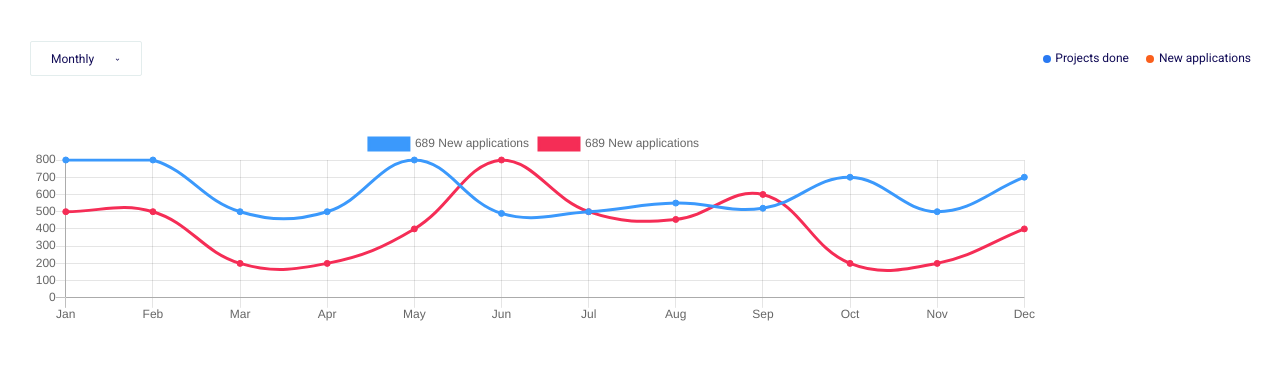
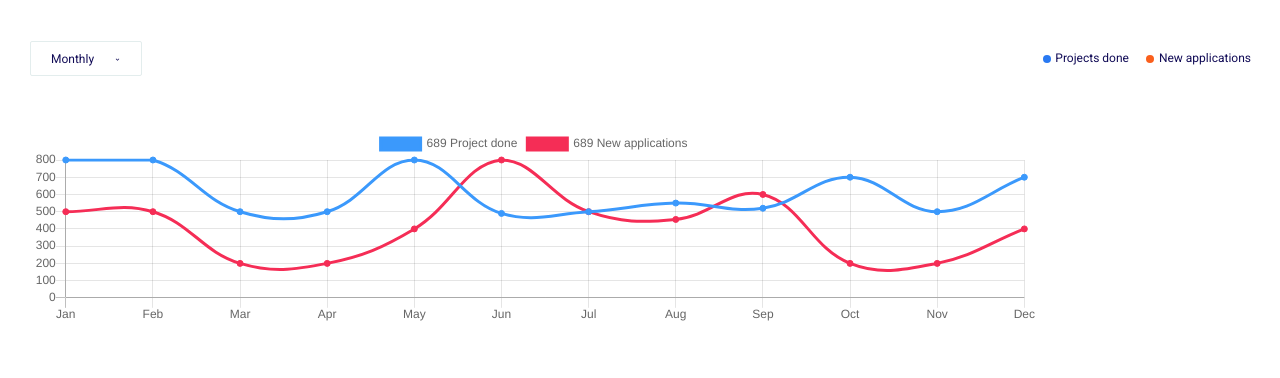
Before and after one commit to silentDev28/avro-test, a React (Create React App) app: page / in a window 1280 px wide. Shown: the part 1348-1726 px from the top of the page. Built offline with nearby package versions, Linux system fonts and the light colour scheme.

Commit message:
update chat

```diff
--- a/src/components/chart/line_chart_graph.jsx
+++ b/src/components/chart/line_chart_graph.jsx
@@ -27,7 +27,7 @@ function Graph() {
               backgroundColor: "#3B99FC",
               borderColor: "#3B99FC",
               fill: false,
-              label: "689 New applications",
+              label: "689 Project done",
               data: [
                 800,
                 800,
```
